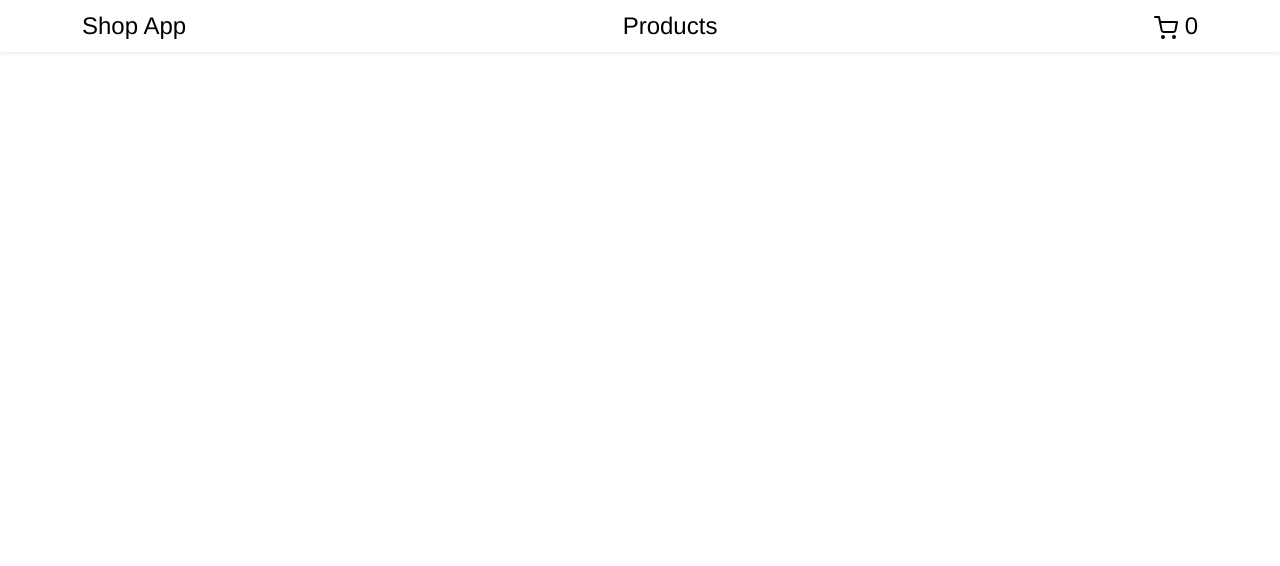
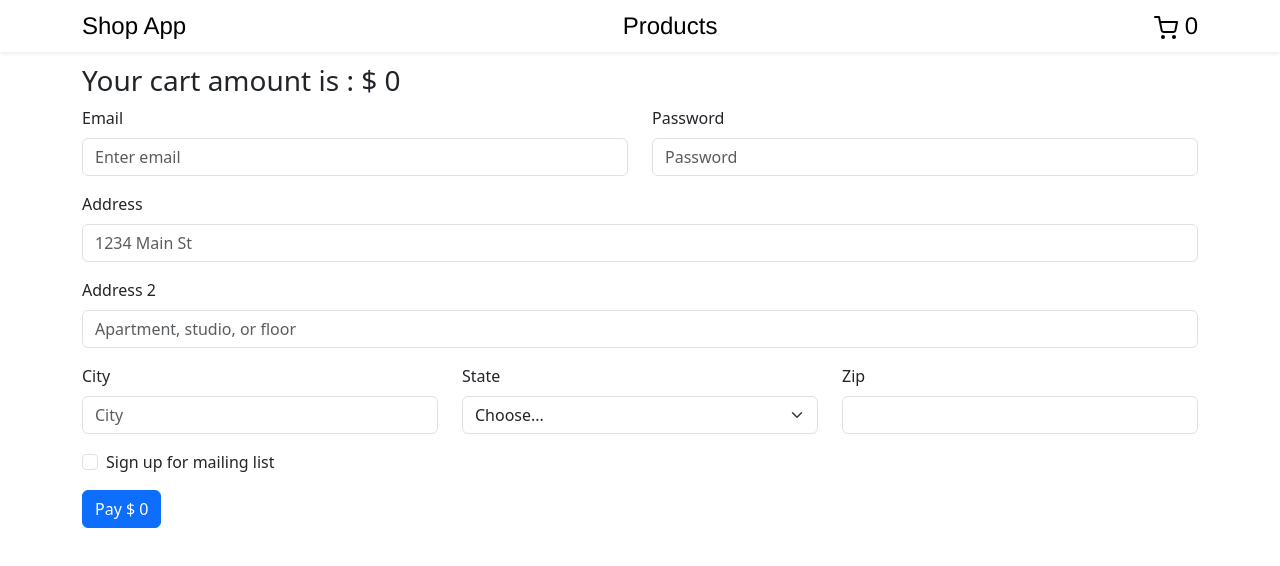
Before and after one commit to TechCursed/redux-ecommerce-app, a React (Create React App) app: page /checkout in a window 1280 px wide. Shown: the top 566 px of the page. Built offline with nearby package versions, Linux system fonts and the light colour scheme.

Commit message:
added Checkout

```diff
--- a/src/App.js
+++ b/src/App.js
@@ -6,6 +6,7 @@
 import { Provider } from 'react-redux';
 import store from './store/store';
 import LandingPage from './pages/LandingPage';
+import Checkout from './pages/Checkout';
 
 function App() {
   return (
@@ -17,6 +18,7 @@
          <Route path='/' element={ <LandingPage /> }  />
          <Route path='/products' element={ <Home /> }  />
          <Route path='/cart' element={ <Cart/> } />
+         <Route path='/checkout' element={ <Checkout/> } />
        </Routes>
       </BrowserRouter>
       </Provider>
--- a/src/pages/Cart.js
+++ b/src/pages/Cart.js
@@ -4,12 +4,15 @@
 import { useSelector } from 'react-redux/es/hooks/useSelector';
 import { remove } from '../store/cartSlice';
 import Button from 'react-bootstrap/Button';
+import { useNavigate } from 'react-router-dom';
 
 const Cart = () => {
 
   const products = useSelector( state => state.cart)
   let Subtotal = 0;
   const dispatch = useDispatch();
+  const navigate = useNavigate();
+
 
   const handleRemove = (productId) => {
     dispatch(remove(productId));
@@ -36,8 +39,8 @@
         <Container>
         <h3 className='mt-2 mb-2'>Your Cart Items </h3>
         <h2>Subtotal : $ {Subtotal} </h2>
-        <Button variant="primary mb-2">Shop More</Button>{' '}
-        <Button variant="secondary mb-2">Proceed to Checkout</Button>{' '}
+        <Button variant="primary mb-2" onClick={() => navigate('/products')}>Shop More</Button>{' '}
+        <Button variant="secondary mb-2" onClick={() => navigate('/checkout')}>Proceed to Checkout</Button>{' '}
         </Container>
 
       {
--- /dev/null
+++ b/src/pages/Checkout.js
@@ -0,0 +1,130 @@
+import React from 'react';
+import { useState } from 'react';
+import { Container } from 'react-bootstrap';
+import { useSelector } from 'react-redux';
+import { Form, Button, Row, Col } from 'react-bootstrap';
+import { useNavigate } from 'react-router-dom';
+
+const Checkout = () => {
+
+const [email, setEmail] = useState('');
+const [address, setAddress] = useState('');
+const [city, setCity] = useState('');
+const [zip, setZip] = useState('');
+const [pass, setPass] = useState('');
+
+
+
+const products = useSelector( state => state.cart);
+let Subtotal = 0;
+
+const totalCartValue = () => {
+    products.forEach((product) =>
+      Subtotal = Subtotal + (product.price)
+    )
+  }
+
+  totalCartValue();
+
+  const navigate = useNavigate();
+
+  //  this purchase function only triggers when form is validated correctly
+   const purchase = () => {
+    console.log(email, address, city, zip)
+    alert('thanks for purchase')
+    navigate("/");
+   }
+
+   const clickfunc = (e) => {
+    e.preventDefault();
+    email.length < 5 ? alert('email not valid') :
+    pass.length < 6 ? alert('password is atleat 8 characters long') :
+    address.length < 5 ? alert('please enter correct address') :
+    city < 1 ? alert('please enter city') :
+    zip < 4 ? alert('please enter correct zip code') :
+    (
+      purchase()
+    )
+    }
+
+  return (
+    <div className='mt-5 pt-3'>
+      <Container>
+        <h3>Your cart amount is : $ {Subtotal} </h3>
+         <Form>
+      <Row className="mb-3">
+        <Form.Group as={Col} controlId="formGridEmail">
+          <Form.Label>Email</Form.Label>
+          <Form.Control type="email"
+           placeholder="Enter email"
+           value={email}
+           onChange={(e) => setEmail(e.target.value) }
+           />
+        </Form.Group>
+
+        <Form.Group as={Col} controlId="formGridPassword">
+          <Form.Label>Password</Form.Label>
+          <Form.Control type="password"
+          placeholder="Password"
+          required
+          value={pass}
+          onChange={(e) => setPass(e.target.value)}
+          />
+        </Form.Group>
+      </Row>
+
+      <Form.Group className="mb-3" controlId="formGridAddress1">
+        <Form.Label>Address</Form.Label>
+        <Form.Control placeholder="1234 Main St"
+        value={address}
+        required
+        onChange={(e) =>  setAddress(e.target.value)}
+        />
+      </Form.Group>
+
+      <Form.Group className="mb-3" controlId="formGridAddress2">
+        <Form.Label>Address 2</Form.Label>
+        <Form.Control placeholder="Apartment, studio, or floor" />
+      </Form.Group>
+
+      <Row className="mb-3">
+        <Form.Group as={Col} controlId="formGridCity">
+          <Form.Label>City</Form.Label>
+          <Form.Control
+          placeholder='City'
+          value={city}
+          onChange={(e) => setCity(e.target.value)}
+          />
+        </Form.Group>
+
+        <Form.Group as={Col} controlId="formGridState">
+          <Form.Label>State</Form.Label>
+          <Form.Select defaultValue="Choose...">
+            <option>Choose...</option>
+            <option>...</option>
+          </Form.Select>
+        </Form.Group>
+
+        <Form.Group as={Col} controlId="formGridZip">
+          <Form.Label>Zip</Form.Label>
+          <Form.Control
+          value={zip}
+          onChange={(e) => setZip(e.target.value)}
+          />
+        </Form.Group>
+      </Row>
+
+      <Form.Group className="mb-3" id="formGridCheckbox">
+        <Form.Check type="checkbox" label="Sign up for mailing list" />
+      </Form.Group>
+
+      <Button variant="primary" type="submit" onClick={ (e) => clickfunc(e)} >
+        Pay $ {Subtotal}
+      </Button>
+    </Form>
+      </Container>
+    </div>
+  )
+}
+
+export default Checkout;
```
